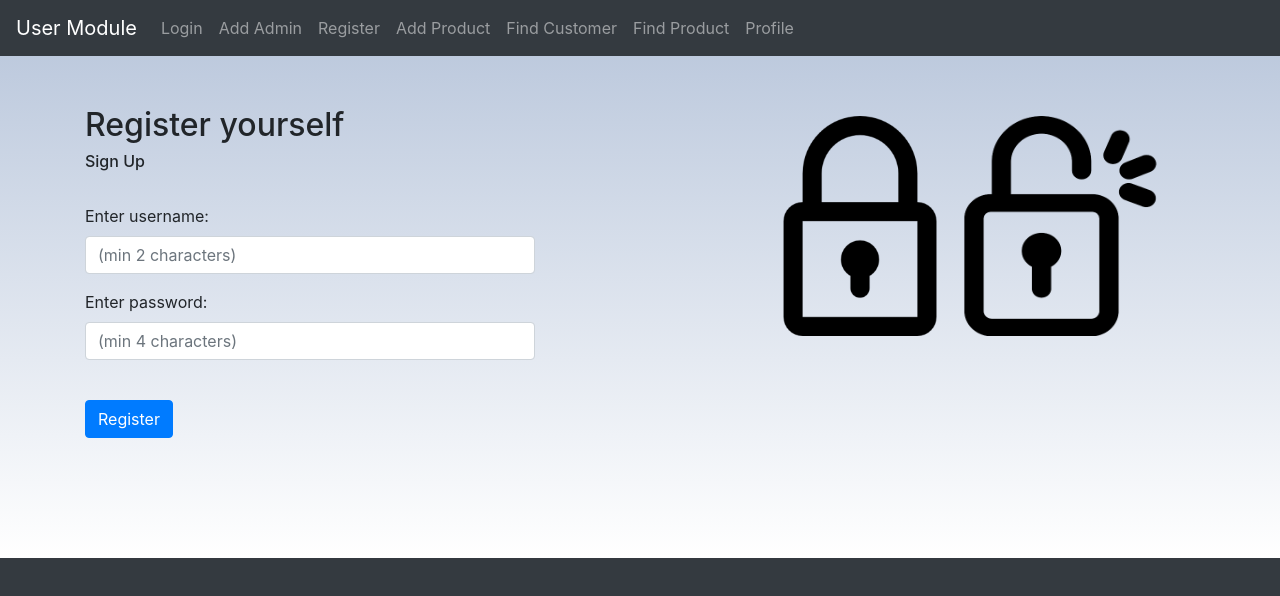
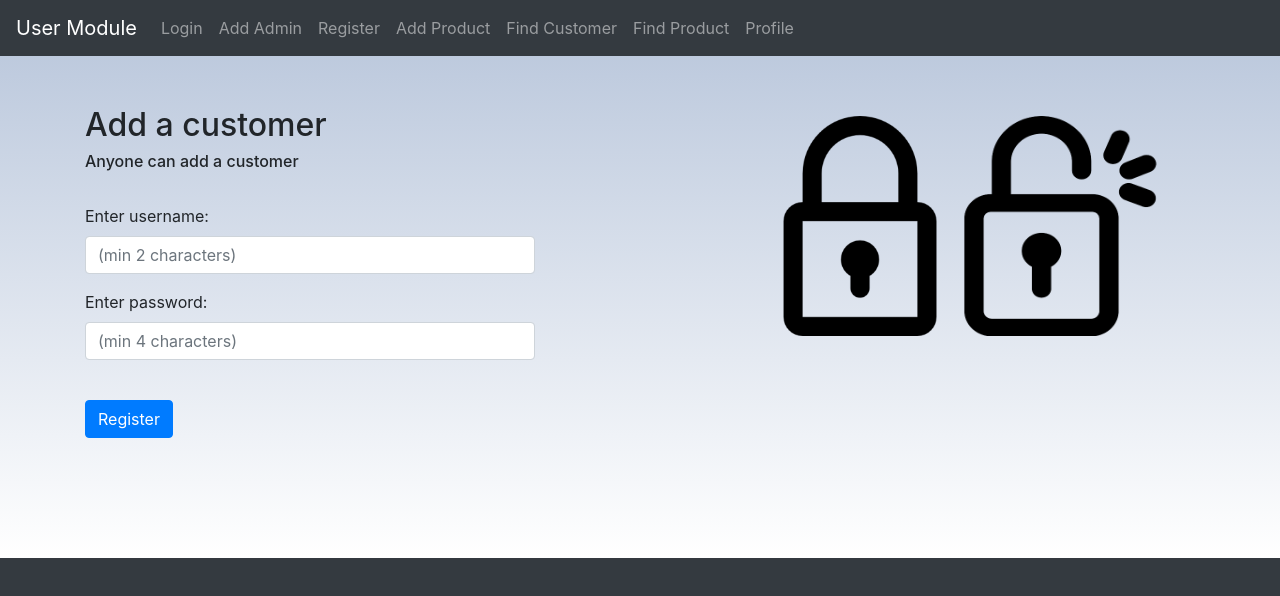
Before and after one commit to jatint17/userms_clientside, a React (Create React App) app: page /customers/add in a window 1280 px wide. Shown: the top 596 px of the page. Built offline with nearby package versions, Linux system fonts and the light colour scheme.

Commit message:
minor change

```diff
--- a/src/component/AddCustomer.js
+++ b/src/component/AddCustomer.js
@@ -72,8 +72,8 @@ export default function AddCustomer() {
   return (
     <div style={{ paddingBottom: '50px' }}>
       <form onSubmit={submitHandler}>
-        <h2>Register yourself</h2>
-        <h6>Sign Up</h6><br/>
+        <h2>Add a customer</h2>
+        <h6>Anyone can add a customer</h6><br/>
 
         <div className="form-group">
           <label>
--- a/src/component/Login.js
+++ b/src/component/Login.js
@@ -56,7 +56,7 @@ export default function Login() {
 
     const validateUsername = (username) => {
         if (username.length < 2) {
-            return validationConstants.usernameShorterThanFive;
+            return validationConstants.usernameShorterThanTwo;
         }
         return undefined;
     }
--- a/src/component/NavBar.js
+++ b/src/component/NavBar.js
@@ -35,13 +35,7 @@ export default function NavBar() {
         <div className="collapse navbar-collapse" id="navbarSupportedContent">
           <ul className="navbar-nav mr-auto">
 
-            {
-              response.successMsg ? (
-                <NavLogin loggedIn={true} />
-              ) :
-              (
-                <NavLogin loggedIn={false} />
-              )}
+            <NavLogin />
 
             <li className="nav-item">
               <Link to="/admins/add" className="nav-link">
--- a/src/component/NavLogin.js
+++ b/src/component/NavLogin.js
@@ -29,8 +29,6 @@ const dispatch = useDispatch();
       {response.successMsg ? (
         <li className="nav-item">
           <button onClick={logoutHandler} className="nav-link btn btn-link" >
-
-
             <span>Logout</span>
           </button>
         </li>
--- a/src/component/Profile.js
+++ b/src/component/Profile.js
@@ -1,6 +1,5 @@
 import { isLoggedIn, getLoginUserName } from "../service/authService";
-import DisplayAdminByUsername from "./DisplayAdminByUsername";
-import DisplayCustomerByUsername from "./DisplayCustomerByUsername";
+import profile from '../profile.png'
 import Login from "./Login";
 
 export default function Profile() {
@@ -12,6 +11,7 @@ export default function Profile() {
         return (
             <div>
                 <h2>Profile</h2>
+                <img src={profile} style={{ height: '50px', paddingRight:'10px'}}/>
                 Your username is <b>{username}</b> and you are logged in
             </div>
         )
--- a/src/redux/login/loginActions.js
+++ b/src/redux/login/loginActions.js
@@ -24,7 +24,12 @@ export function logoutAction(history){
     return () => {
 
         store.dispatch(loginFail("logged out"));
-        logout();
+        let promise = logout();
+
+        promise.then(response=>{
+            console.log(response.data);
+        })
+
         history.push("/");
 
     };
--- a/src/service/authService.js
+++ b/src/service/authService.js
@@ -33,11 +33,10 @@ function isLoggedIn() {
 
 function logout() {
     const url = baseUrl + "/logout";
-    const promise = axios.get(url,withCredentials());
-    promise.then(response=>{
-        console.log("successfully logged out");
-    })
     localStorage.removeItem("username");
+
+    const promise = axios.get(url, withCredentials());
+
     return promise;
 }
 
```
Also changed, not shown: src/profile.png (added).
